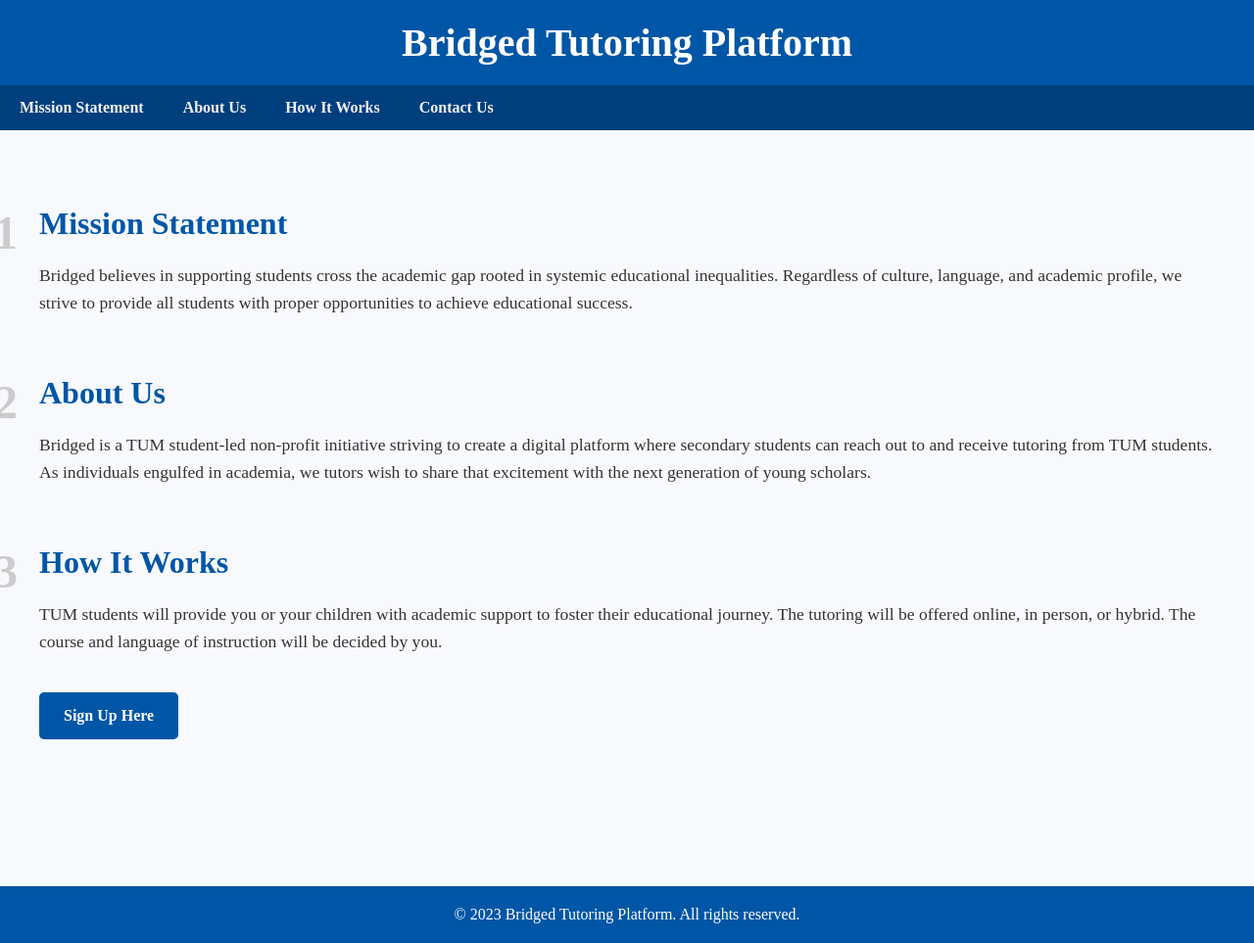
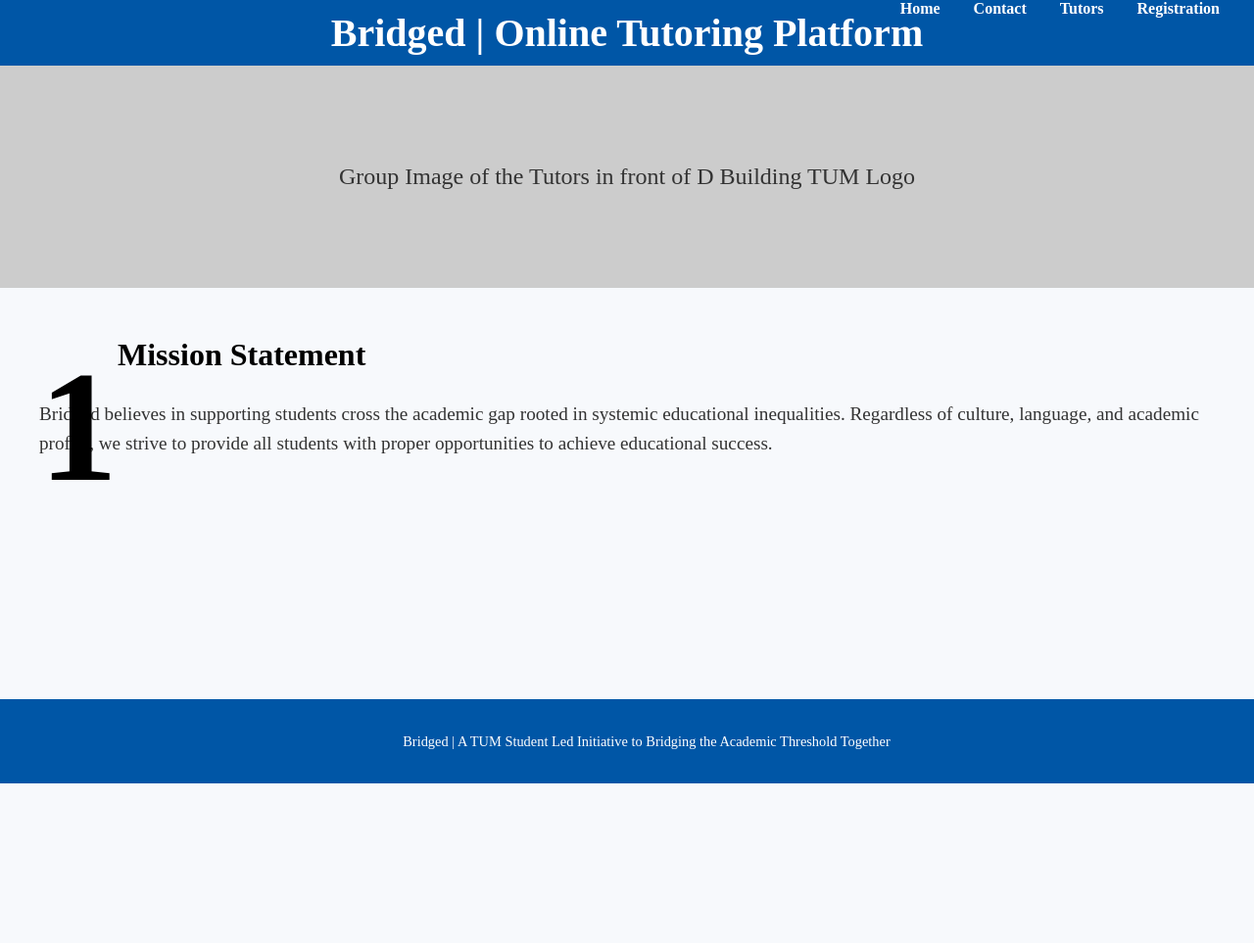
Before and after one commit to tbhrobrecht/Bridged, a plain HTML site: page index.html in a window 1280 px wide. Shown: the whole page at 98% size. After the commit the page ends 800 px from the top, so only its background shows below. Drawn offline with Linux system fonts and the light colour scheme.

Commit message:
updating the visual formatting of index.html

```diff
--- a/index.html
+++ b/index.html
@@ -2,7 +2,7 @@
 <html lang="en">
 <head>
     <meta charset="UTF-8">
-    <title>Bridged Tutoring Platform</title>
+    <title>Bridged | Online Tutoring Platform</title>
     <style>
         body {
             font-family: 'Arial, sans-serif';
@@ -14,120 +14,103 @@
         header {
             background-color: #0056a6;
             color: #fff;
-            padding: 20px;
+            padding: 10px 0;
             text-align: center;
+            position: relative;
         }
         header h1 {
             margin: 0;
             font-size: 2.5em;
         }
         nav {
-            background-color: #003f7d;
-            overflow: hidden;
+            position: absolute;
+            top: 0;
+            right: 20px;
         }
         nav a {
-            float: left;
-            display: block;
-            color: #f2f2f2;
-            text-align: center;
-            padding: 14px 20px;
+            margin: 0 15px;
+            color: #fff;
             text-decoration: none;
             font-weight: bold;
         }
         nav a:hover {
-            background-color: #ddd;
-            color: #0056a6;
+            text-decoration: underline;
+        }
+        .banner {
+            background-color: #ccc;
+            text-align: center;
+            padding: 100px 0;
+            font-size: 1.5em;
         }
         .container {
-            padding: 50px 20px;
             max-width: 1200px;
-            margin: auto;
+            margin: 50px auto;
+            padding: 0 20px;
         }
         .section {
             margin-bottom: 60px;
         }
         .section h2 {
             font-size: 2em;
-            margin-bottom: 20px;
-            color: #0056a6;
+            color: #000;
             position: relative;
+            margin-left: 80px;
         }
         .section h2::before {
             content: attr(data-number);
+            font-size: 5em;
+            color: #000;
             position: absolute;
-            left: -70px;
+            left: -80px;
             top: 0;
-            font-size: 1.5em;
-            color: #ccc;
         }
         .section p {
-            font-size: 1.1em;
-            line-height: 1.6em;
-        }
-        .signup-button {
-            display: inline-block;
-            background-color: #0056a6;
-            color: #fff;
-            padding: 15px 25px;
-            text-decoration: none;
-            border-radius: 5px;
-            margin-top: 20px;
-            font-weight: bold;
-        }
-        .signup-button:hover {
-            background-color: #003f7d;
+            font-size: 1.2em;
+            line-height: 1.6;
         }
         footer {
             background-color: #0056a6;
             color: #fff;
             text-align: center;
             padding: 20px;
-            margin-top: 40px;
+            position: fixed;
+            bottom: 0;
+            width: 100%;
+        }
+        .footer-text {
+            font-size: 0.9em;
         }
     </style>
 </head>
 <body>
 
     <header>
-        <h1>Bridged Tutoring Platform</h1>
+        <h1>Bridged | Online Tutoring Platform</h1>
+        <nav>
+            <a href="index.html">Home</a>
+            <a href="contact.html">Contact</a>
+            <a href="#tutors">Tutors</a>
+            <a href="#registration">Registration</a>
+        </nav>
     </header>
 
-    <nav>
-    <a href="#mission">Mission Statement</a>
-    <a href="#about">About Us</a>
-    <a href="#how-it-works">How It Works</a>
-    <a href="contact.html">Contact Us</a>
-</nav>
-
+    <div class="banner">
+        Group Image of the Tutors in front of D Building TUM Logo
+    </div>
 
     <div class="container">
-
         <div class="section" id="mission">
-            <h2 data-number="01">Mission Statement</h2>
+            <h2 data-number="1">Mission Statement</h2>
             <p>
                 Bridged believes in supporting students cross the academic gap rooted in systemic educational inequalities. Regardless of culture, language, and academic profile, we strive to provide all students with proper opportunities to achieve educational success.
             </p>
         </div>
-
-        <div class="section" id="about">
-            <h2 data-number="02">About Us</h2>
-            <p>
-                Bridged is a TUM student-led non-profit initiative striving to create a digital platform where secondary students can reach out to and receive tutoring from TUM students. As individuals engulfed in academia, we tutors wish to share that excitement with the next generation of young scholars.
-            </p>
-        </div>
-
-        <div class="section" id="how-it-works">
-            <h2 data-number="03">How It Works</h2>
-            <p>
-                TUM students will provide you or your children with academic support to foster their educational journey. The tutoring will be offered online, in person, or hybrid. The course and language of instruction will be decided by you.
-            </p>
-            <a href="#signup" class="signup-button">Sign Up Here</a>
-        </div>
-
     </div>
 
     <footer>
-        &copy; 2023 Bridged Tutoring Platform. All rights reserved.
+        <p class="footer-text">
+            Bridged | A TUM Student Led Initiative to Bridging the Academic Threshold Together
+        </p>
     </footer>
 
 </body>
```
